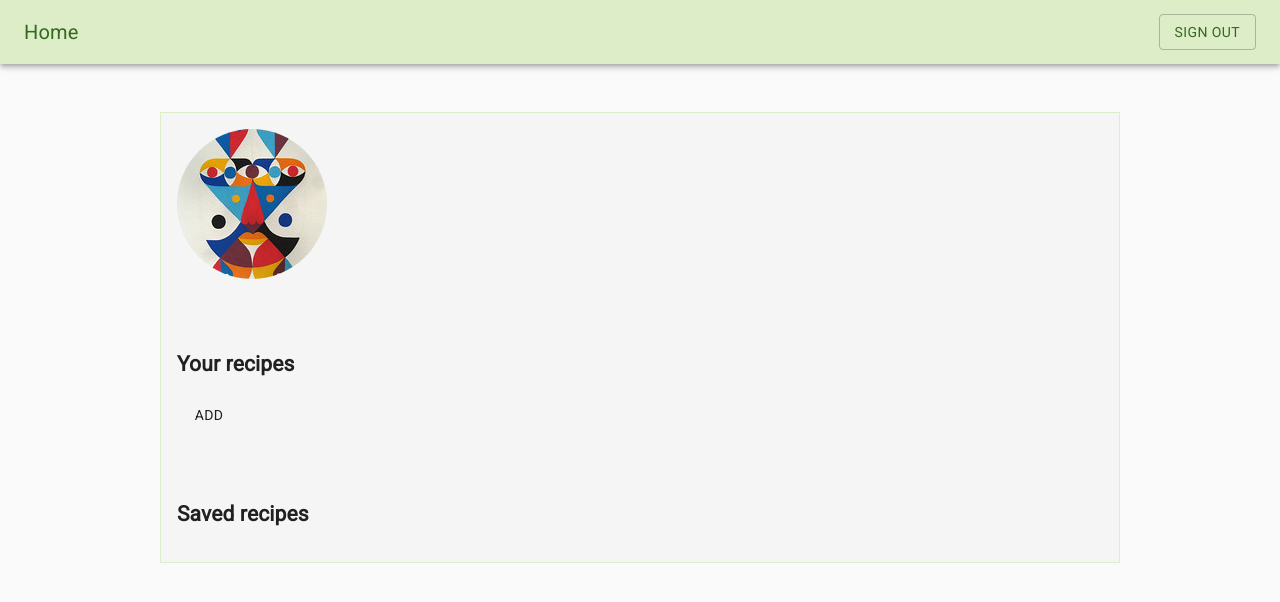
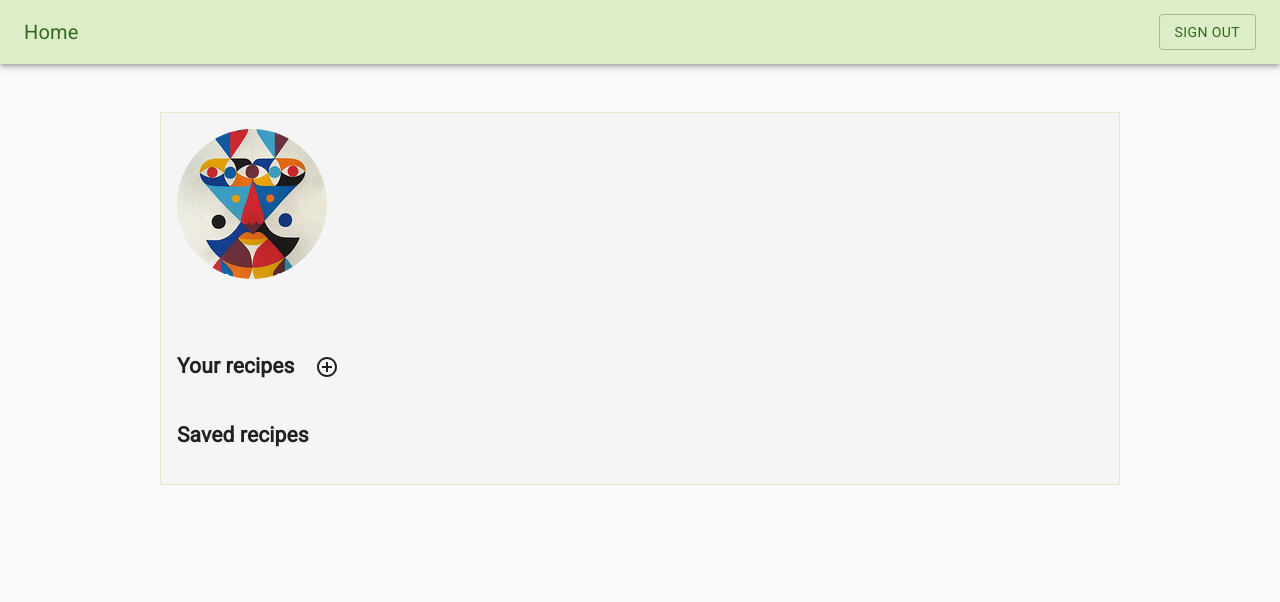
Before and after one commit to EmilieHumbert/swiss-plant-based, a Next.js app: page /profile in a window 1280 px wide. Shown: the top 602 px of the page. Built offline with nearby package versions, Linux system fonts and the light colour scheme; no server answers; the database is empty; sample sign-in values are in the browser's storage.

Commit message:
Add icon for adding recipe

```diff
--- a/pages/profile.js
+++ b/pages/profile.js
@@ -1,9 +1,12 @@
+import React from "react";
 import Image from "next/image";
 
 import { useRequireAuth } from "../hooks/useRequireAuth";
 
 import { makeStyles } from "@material-ui/core/styles";
 import { Button, Container, Grid } from "@material-ui/core";
+
+import AddCircleOutlineIcon from "@material-ui/icons/AddCircleOutline";
 
 const useStyles = makeStyles((theme) => ({
   root: {
@@ -40,11 +43,16 @@ export default function Profile() {
           <h1>{auth.user.name}</h1>
         </Grid>
         <Grid item xs={12} className={classes.yourRecipes}>
-          <h2>Your recipes</h2>
-          <Button>ADD</Button>
+          <h2>
+            Your recipes
+            <Button>
+              <AddCircleOutlineIcon />
+            </Button>
+          </h2>
+
           {/* add list of recipes created by user */}
         </Grid>
-        <Grid item xs={12} className={classes.savedRecipes}>
+        <Grid item xs={12}>
           <h2>Saved recipes</h2>
           {/* add list of recipes saved by user*/}
         </Grid>
```
